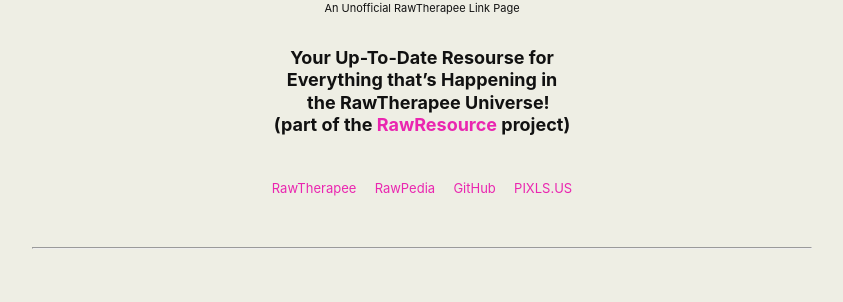
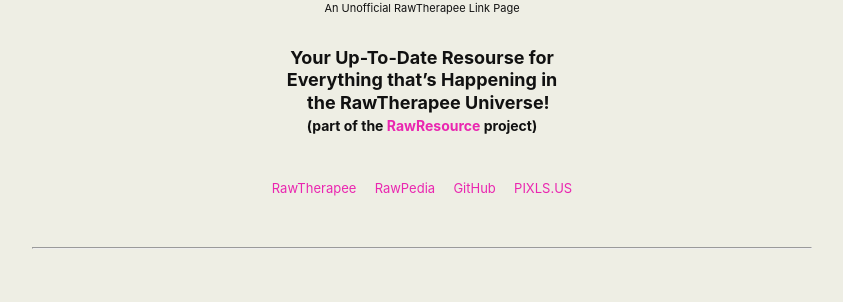
Before and after one commit to martbetz/martbetz.github.io, a Jekyll site: the page built from WIP/rawindex.html, in a window 1280 px wide. Shown: the part 113-415 px from the top of the page, without its empty margins (218-1061 px from the left). Built offline with Jekyll 4.4.1, drawn with Linux system fonts in a browser that asks for light colours.

Commit message:
Update rawindex.html

```diff
--- a/WIP/rawindex.html
+++ b/WIP/rawindex.html
@@ -28,7 +28,7 @@
    <font size="4">
       <div align="center">
          <span style="display:block; margin-left: 50px; margin-right:50px;">
-         <b>Your Up-To-Date Resourse for<br>Everything that’s Happening in<br>&nbsp;&nbsp;&nbsp;the RawTherapee Universe!<br>(part of the <a href="https://martbetz.github.io/WIP/homepage.html">RawResource</a> project)</b> <!-- <sup><span style="font-size: 8px;"><a style="text-decoration:none" href="https://martbetz.github.io/WIP/homepage.html">ℹ️</a></span></sup> -->
+         <b>Your Up-To-Date Resourse for<br>Everything that’s Happening in<br>&nbsp;&nbsp;&nbsp;the RawTherapee Universe!<br><span style="font-size: 14px;">(part of the <a href="https://martbetz.github.io/WIP/homepage.html">RawResource</a> project)</span></b> <!-- <sup><span style="font-size: 8px;"><a style="text-decoration:none" href="https://martbetz.github.io/WIP/homepage.html">ℹ️</a></span></sup> -->
       </div>
    </font>
 </p>
```
